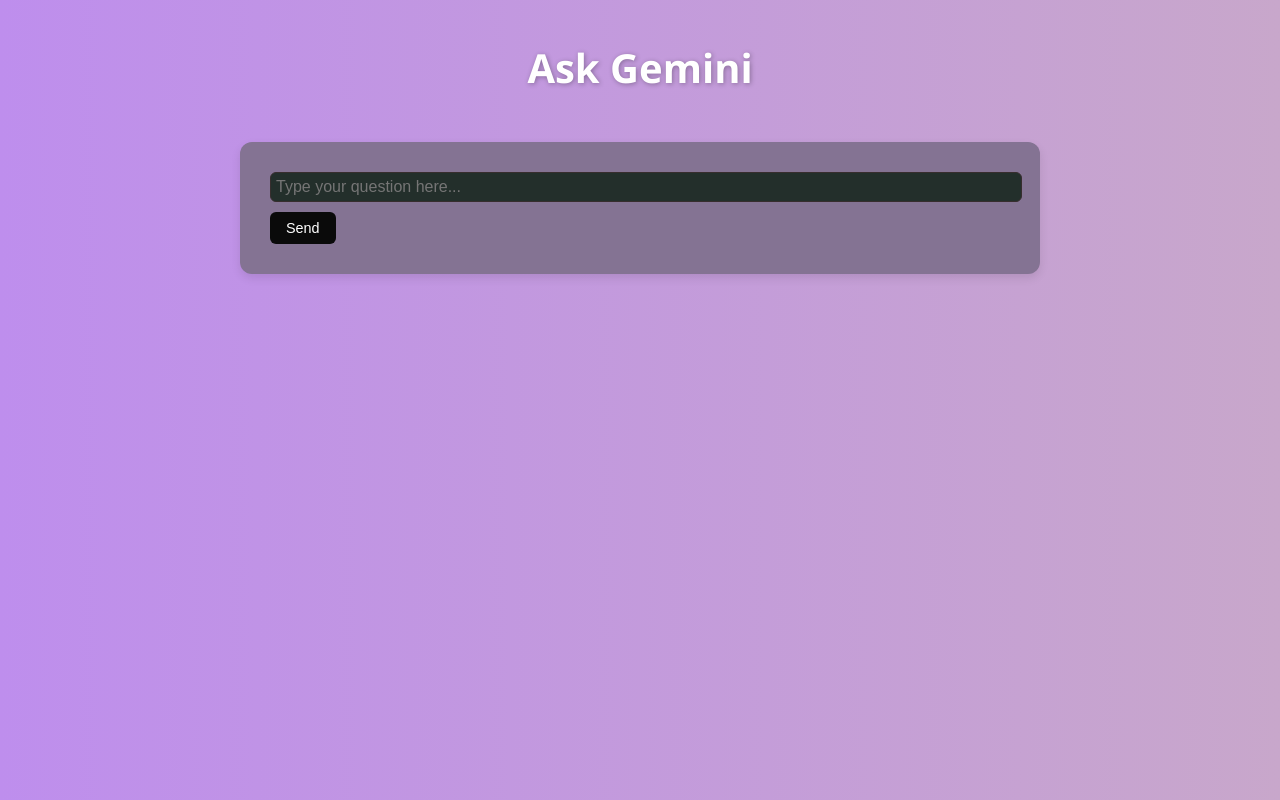
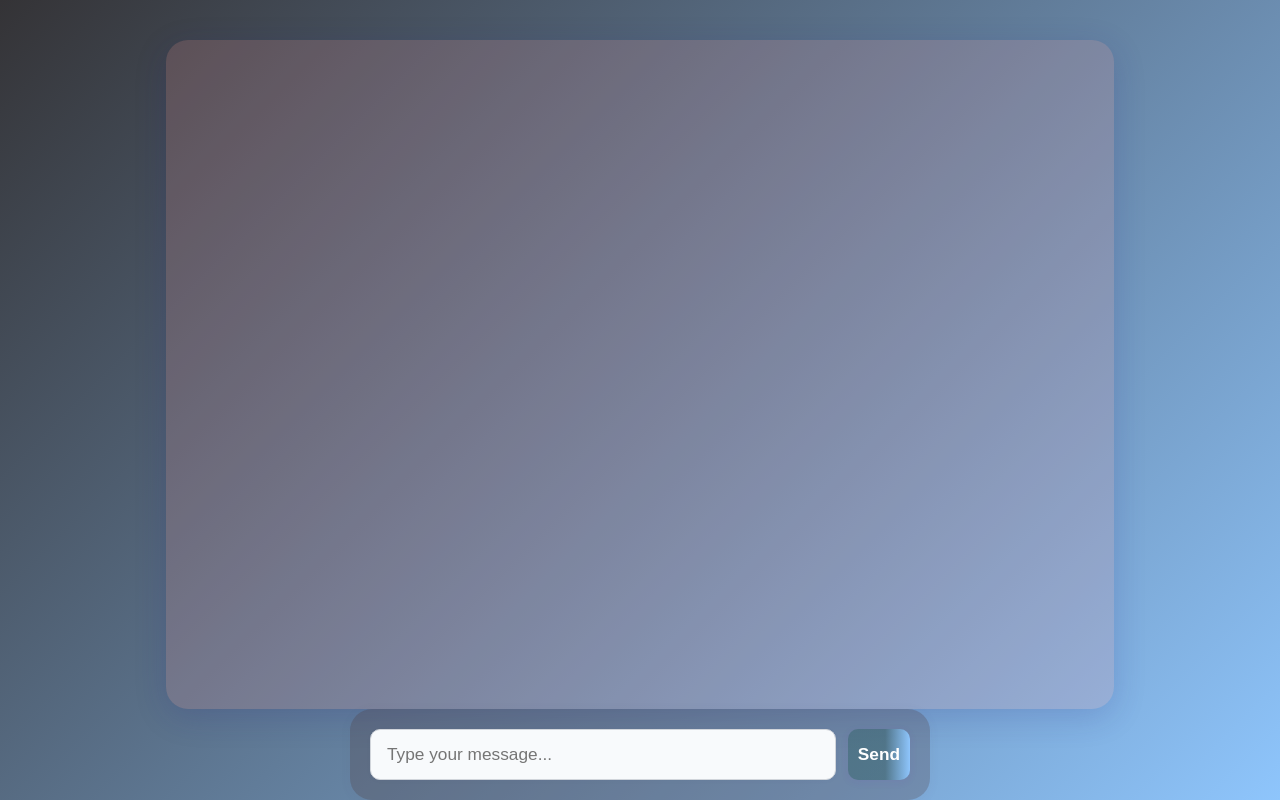
Before and after one commit to PriyanshPorwal999/GenAI_Projects, a Flask app: page / in a window 1280 px wide. Run offline with Flask 3, Linux system fonts and the light colour scheme.

Commit message:
Improved UI

```diff
--- a/AI_Custom_Chat_Assistant/templates/index.html
+++ b/AI_Custom_Chat_Assistant/templates/index.html
@@ -1,170 +1,9 @@
-<!-- templates/index.html -->
-
-<!-- <!DOCTYPE html>
-<html lang="en">
-<head>
-  <meta charset="UTF-8">
-  <title>Gemini Chat Assistant</title>
-</head>
-<body>
-  <h1>Ask Gemini</h1>
-  <input type="text" id="userInput" placeholder="Type your message here">
-  <button onclick="sendMessage()">Send</button>
-  <div id="response"></div>
-
-  <script>
-    async function sendMessage() {
-      const userInput = document.getElementById('userInput').value;
-      const responseDiv = document.getElementById('response');
-
-      const res = await fetch('/ask', {
-        method: 'POST',
-        headers: { 'Content-Type': 'application/json' },
-        body: JSON.stringify({ message: userInput })
-      });
-
-      const data = await res.json();
-      responseDiv.innerText = "Assistant: " + data.reply;
-    }
-  </script>
-</body>
-</html> -->
-
-
-
-
-<!-- templates/index.html -->
-
-<!-- <!DOCTYPE html>
-<html lang="en">
-<head>
-  <meta charset="UTF-8">
-  <title>Ask Gemini - Chat Assistant</title>
-  <style>
-    body {
-      margin: 0;
-      font-family: 'Segoe UI', Tahoma, Geneva, Verdana, sans-serif;
-      background: linear-gradient(to right, #7F00FF, #E100FF);
-      color: #ffffff;
-      display: flex;
-      flex-direction: column;
-      align-items: center;
-      min-height: 100vh;
-    }
-
-    h1 {
-      margin-top: 40px;
-      font-size: 2.5rem;
-      text-shadow: 1px 1px 5px rgba(0, 0, 0, 0.3);
-    }
-
-    .chat-box {
-      background-color: #ffffff;
-      color: #333;
-      border-radius: 12px;
-      padding: 20px;
-      width: 90%;
-      max-width: 800px;
-      margin: 20px 0;
-      box-shadow: 0 8px 20px rgba(0, 0, 0, 0.2);
-    }
-
-    input[type="text"] {
-      width: 70%;
-      padding: 12px;
-      font-size: 1rem;
-      border-radius: 8px;
-      border: none;
-      margin-right: 10px;
-      outline: none;
-    }
-
-    button {
-      padding: 12px 24px;
-      font-size: 1rem;
-      border-radius: 8px;
-      border: none;
-      background-color: #E100FF;
-      color: white;
-      cursor: pointer;
-      transition: background-color 0.3s ease;
-    }
-
-    button:hover {
-      background-color: #B100E8;
-    }
-
-    .response-markdown {
-      font-size: 1rem;
-      line-height: 1.6;
-    }
-
-    .response-markdown h2,
-    .response-markdown h3 {
-      color: #0f0e10;
-    }
-
-    .response-markdown strong {
-      font-weight: bold;
-    }
-
-    .response-markdown em {
-      font-style: italic;
-    }
-
-    .response-markdown ul {
-      padding-left: 20px;
-    }
-
-    .response-markdown li {
-      margin-bottom: 6px;
-    }
-  </style>
-  Include Marked.js for Markdown rendering
-  <script src="https://cdn.jsdelivr.net/npm/marked/marked.min.js"></script>
-</head>
-<body>
-  <h1>Ask Gemini</h1>
-
-  <div class="chat-box">
-    <input type="text" id="userInput" placeholder="Type your message here..." />
-    <button onclick="sendMessage()">Send</button>
-    <div id="response" class="response-markdown">OutPut is here: </div>
-  </div>
-<div>
-  <script>
-    async function sendMessage() {
-      const userInput = document.getElementById('userInput').value.trim();
-      const responseDiv = document.getElementById('response');
-
-      if (!userInput) return;
-
-      responseDiv.innerHTML = `<p><em>Thinking...</em></p>`;
-
-      const res = await fetch('/ask', {
-        method: 'POST',
-        headers: { 'Content-Type': 'application/json' },
-        body: JSON.stringify({ message: userInput })
-      });
-
-      const data = await res.json();
-
-      // Render Markdown
-      responseDiv.innerHTML = marked.parse(data.reply);
-    }
-  </script>
- </div>
-</body>
-</html> -->
-
-
-
 <!DOCTYPE html>
 <html lang="en">
   <head>
     <meta charset="UTF-8" />
     <title>Ask Gemini - Chat Assistant</title>
-  <style>
+    <!-- <style>
     body {
       margin: 0;
       font-family: 'Segoe UI', Tahoma, Geneva, Verdana, sans-serif;
@@ -172,162 +11,311 @@
       color: #ffffff;
       display: flex;
       flex-direction: column;
-      align-items: center;
-      min-height: 100vh;
-    }
-
-    h1 {
-      margin-top: 40px;
-      font-size: 2.5rem;
-      text-shadow: 1px 1px 5px rgba(0, 0, 0, 0.3);
+      height: 100vh;
     }
 
     .chat-container {
-      width: 90%;
-      max-width: 800px;
-      margin: 20px 0;
+      flex-grow: 1;
+      overflow-y: auto; /* Allows scrolling */
+      padding: 20px;
+      display: flex;
+      flex-direction: column;
+      gap: 15px; /* Adds space between messages */
     }
 
-    .chat-entry {
-      background-color: #847393;
-      color: #333;
-      border-radius: 12px;
-      padding: 30px;
-      margin-bottom: 20px;
-      box-shadow: 0 4px 10px rgba(0, 0, 0, 0.1);
+    .message {
+      padding: 12px 18px;
+      border-radius: 18px;
+      max-width: 70%;
+      box-shadow: 0 2px 5px rgba(0,0,0,0.1);
+      line-height: 1.5;
     }
 
-    .chat-entry input[type="text"] {
-      width: 100%;
-      padding: 5px;
-      font-size: 1rem;
-      border-radius: 6px;
-      border: 1px solid #372e2e;
-      margin-bottom: 10px;
-      outline: none;
-      background-color: #232f2b;
-      color: #ffffff;
+    .user-message {
+      background-color: #7b2cbf; /* Purple for user */
+      color: white;
+      align-self: flex-end; /* Aligns to the right */
     }
 
-    .chat-entry button {
-      padding: 8px 16px;
-      font-size: 0.9rem;
-      border-radius: 6px;
+    .ai-message {
+      background-color: #f1f1f1; /* Light grey for AI */
+      color: #333;
+      align-self: flex-start; /* Aligns to the left */
+      position: relative; /* For the copy button */
+    }
+
+    .input-area {
+      padding: 20px;
+      background-color: rgba(0, 0, 0, 0.1);
+    }
+
+    .input-area form {
+      display: flex;
+      gap: 10px;
+    }
+
+    .input-area input {
+      flex-grow: 1;
+      padding: 12px;
+      border-radius: 8px;
+      border: 1px solid #ddd;
+      font-size: 1rem;
+      outline: none;
+    }
+
+    .input-area button {
+      padding: 12px 20px;
+      font-size: 1rem;
+      border-radius: 8px;
       border: none;
-      background-color: #0a0a0a;
+      background-color: #7b2cbf;
       color: white;
       cursor: pointer;
-      margin-right: 10px;
       transition: background-color 0.3s ease;
     }
 
-    .chat-entry button:hover {
-      background-color: #616161;
-    }
-
-    .response {
-      background-color: #f1f1f1;
-      color: #222;
-      padding: 12px;
-      border-radius: 6px;
-      margin-top: 8px;
-      white-space: pre-wrap;
+    .input-area button:hover {
+      background-color: #5a189a;
     }
 
     .copy-btn {
-      float: right;
-      background-color: #00B894;
+      position: absolute;
+      top: 5px;
+      right: 10px;
+      background: none;
+      border: none;
+      cursor: pointer;
+      font-size: 1.2rem;
     }
 
+  </style> -->
+
+    <style>
+      body {
+        margin: 0;
+        font-family: "Segoe UI", "Inter", Tahoma, Geneva, Verdana, sans-serif;
+        background: linear-gradient(135deg, #343336 0%, #8ec5fc 100%);
+        color: #22223b;
+        min-height: 100vh;
+        display: flex;
+        flex-direction: column;
+        align-items: center;
+        justify-content: flex-start;
+      }
+
+      .chat-container {
+        width: 100%;
+        max-width: 900px;
+        margin: 40px 0 0 0;
+        background: rgba(246, 149, 149, 0.164);
+        border-radius: 22px;
+        box-shadow: 0 8px 32px 0 rgba(31, 38, 135, 0.18);
+        flex-grow: 1;
+        overflow-y: auto;
+        padding: 32px 24px 24px 24px;
+        display: flex;
+        flex-direction: column;
+        gap: 18px;
+        min-height: 400px;
+      }
+
+      .message {
+        padding: 14px 20px;
+        border-radius: 16px;
+        max-width: 80%;
+        box-shadow: 0 2px 8px rgba(80, 80, 120, 0.07);
+        line-height: 1.6;
+        font-size: 1.08rem;
+        word-break: break-word;
+        position: relative;
+        transition: background 0.2s;
+      }
+
+      .user-message {
+        background: linear-gradient(90deg, #343336 60%, #9d4edd 100%);
+        color: #fff;
+        align-self: flex-end;
+        border-bottom-right-radius: 4px;
+        border-top-right-radius: 18px;
+        border-top-left-radius: 18px;
+        border-bottom-left-radius: 18px;
+      }
+
+      .ai-message {
+        background: linear-gradient(90deg, #f8fafc 60%, #e0e7ff 100%);
+        color: #22223b;
+        align-self: flex-start;
+        border-bottom-left-radius: 4px;
+        border-top-right-radius: 18px;
+        border-top-left-radius: 18px;
+        border-bottom-right-radius: 18px;
+        box-shadow: 0 2px 12px rgba(130, 130, 200, 0.06);
+      }
+
+      .input-area {
+        width: 100%;
+        max-width: 540px;
+        padding: 20px;
+        background: rgba(76, 53, 53, 0.258);
+        border-radius: 22px;
+        box-shadow: 0 2px 12px rgba(80, 80, 120, 0.06);
+        display: flex;
+        justify-content: center;
+        z-index: 10;
+      }
+
+      .input-area form {
+        display: flex;
+        gap: 12px;
+        width: 100%;
+      }
+
+      .input-area input {
+        flex-grow: 1;
+        padding: 14px 16px;
+        border-radius: 10px;
+        border: 1.5px solid #d1d5db;
+        font-size: 1.08rem;
+        outline: none;
+        background: #f8fafc;
+        color: #22223b;
+        transition: border 0.2s, box-shadow 0.2s;
+        box-shadow: 0 1px 4px rgba(80, 80, 120, 0.04);
+      }
+      .input-area input:focus {
+        border: 1.5px solid #7b2cbf;
+        box-shadow: 0 2px 8px rgba(123, 44, 191, 0.08);
+        background: #fff;
+      }
+
+      .input-area button {
+        padding: 0 10px;
+        font-size: 1.08rem;
+        border-radius: 10px;
+        border: none;
+        background: linear-gradient(90deg, #2a5d606d 60%, #8ec5fc 100%);
+        color: #fff;
+        cursor: pointer;
+        font-weight: 600;
+        box-shadow: 0 2px 8px rgba(123, 44, 191, 0.08);
+        transition: background 0.2s, box-shadow 0.2s;
+        outline: none;
+      }
+      .input-area button:hover,
+      .input-area button:focus {
+        background: linear-gradient(90deg, #5a189a 60%, #7b2cbf 100%);
+        box-shadow: 0 4px 16px rgba(123, 44, 191, 0.13);
+      }
+
+      .copy-btn {
+        position: absolute;
+        top: 8px;
+        right: 12px;
+        background: rgba(0, 0, 0, 0.08);
+        border: none;
+        cursor: pointer;
+        font-size: 1.1rem;
+        border-radius: 6px;
+        padding: 4px 7px;
+        color: #7b2cbf;
+        opacity: 0.7;
+        transition: background 0.2s, opacity 0.2s;
+        z-index: 2;
+      }
       .copy-btn:hover {
-      background-color: #00997A;
+        background: #e0c3fc;
+        opacity: 1;
+        color: #5a189a;
+      }
+
+
+      @media (max-width: 600px) {
+        .chat-container,
+        .input-area {
+          max-width: 98vw;
+          padding-left: 6px;
+          padding-right: 6px;
+        }
+        .chat-container {
+          padding: 18px 6px 12px 6px;
+        }
       }
     </style>
+
     <script src="https://cdn.jsdelivr.net/npm/marked/marked.min.js"></script>
   </head>
   <body>
-  <h1>Ask Gemini</h1>
-
     <div id="chatContainer" class="chat-container">
-    <!-- Chat entries will be appended here -->
     </div>
 
+     <div class="input-area">
+      <form id="chatForm">
+        <input
+          type="text"
+          id="userInput"
+          placeholder="Type your message..."
+          autocomplete="off"
+        />
+        <button type="submit">Send</button>
+      </form>
+    </div>
+
+
+
     <script>
-    let quitFlag = false;
+      const chatContainer = document.getElementById("chatContainer");
+      const chatForm = document.getElementById("chatForm");
+      const userInput = document.getElementById("userInput");
 
-    function createChatEntry(initialText = '') {
-      const container = document.getElementById('chatContainer');
-
-      const entry = document.createElement('div');
-      entry.className = 'chat-entry';
-
-      const input = document.createElement('input');
-      input.type = 'text';
-      input.placeholder = 'Type your question here...';
-      input.value = initialText;
-
-      const sendBtn = document.createElement('button');
-      sendBtn.innerText = 'Send';
-      sendBtn.onclick = async () => {
-        const message = input.value.trim();
+      chatForm.addEventListener("submit", async (e) => {
+        e.preventDefault(); // Prevent page reload
+        const message = userInput.value.trim();
         if (!message) return;
 
-        if (message.toLowerCase() === 'quit') {
-          input.disabled = true;
-          sendBtn.disabled = true;
-          return;
+        // 1. Display user's message
+        appendMessage(message, "user-message");
+        userInput.value = ""; // Clear the input field
+
+        // Optional: Show a "thinking" indicator
+        const thinkingIndicator = appendMessage("...", "ai-message");
+
+        try {
+          // 2. Send message to the backend
+          const res = await fetch("/ask", {
+            method: "POST",
+            headers: { "Content-Type": "application/json" },
+            body: JSON.stringify({ message: message }),
+          });
+          const data = await res.json();
+
+          // 3. Display AI's response
+          thinkingIndicator.innerHTML = marked.parse(data.reply); // Update the indicator with the actual reply
+
+          // Add Copy Button to AI message
+          addCopyButton(thinkingIndicator, data.reply);
+        } catch (error) {
+          thinkingIndicator.innerHTML = `<span style="color:red;">Error: ${error}</span>`;
+        }
+      });
+
+      function appendMessage(content, className) {
+        const messageDiv = document.createElement("div");
+        messageDiv.className = `message ${className}`;
+        messageDiv.innerHTML = content;
+        chatContainer.appendChild(messageDiv);
+        chatContainer.scrollTop = chatContainer.scrollHeight; // Auto-scroll to bottom
+        return messageDiv; // Return the element to be updated later
       }
 
-        sendBtn.disabled = true;
-        input.disabled = true;
-
-        const responseDiv = document.createElement('div');
-        responseDiv.className = 'response';
-        responseDiv.innerHTML = `<em>Thinking...</em>`;
-        entry.appendChild(responseDiv);
-
-        try {
-          const res = await fetch('/ask', {
-            method: 'POST',
-            headers: { 'Content-Type': 'application/json' },
-            body: JSON.stringify({ message: message })
-          });
-
-          const data = await res.json();
-
-          // Format with Markdown
-          responseDiv.innerHTML = marked.parse(data.reply);
-
-          // Add Copy Button
-          const copyBtn = document.createElement('button');
-          copyBtn.className = 'copy-btn';
-          copyBtn.textContent = '📋 Copy';
+      function addCopyButton(element, textToCopy) {
+        const copyBtn = document.createElement("button");
+        copyBtn.className = "copy-btn";
+        // copyBtn.textContent = "📋";
         copyBtn.onclick = () => {
-            navigator.clipboard.writeText(responseDiv.textContent);
+          navigator.clipboard.writeText(textToCopy);
         };
-          responseDiv.appendChild(copyBtn);
-
-          // Create next input block
-          if (!quitFlag) {
-            createChatEntry();
+        element.appendChild(copyBtn);
       }
-
-        } catch (error) {
-          responseDiv.innerHTML = `<span style="color:red;">Error: ${error}</span>`;
-        }
-      };
-
-      entry.appendChild(input);
-      entry.appendChild(sendBtn);
-
-      container.appendChild(entry);
-      input.focus();
-    }
-
-    // Start the first chat entry
-    window.onload = () => {
-      createChatEntry();
-    };
     </script>
   </body>
 </html>
```
Lines whose indentation alone changed are shown as unchanged.
